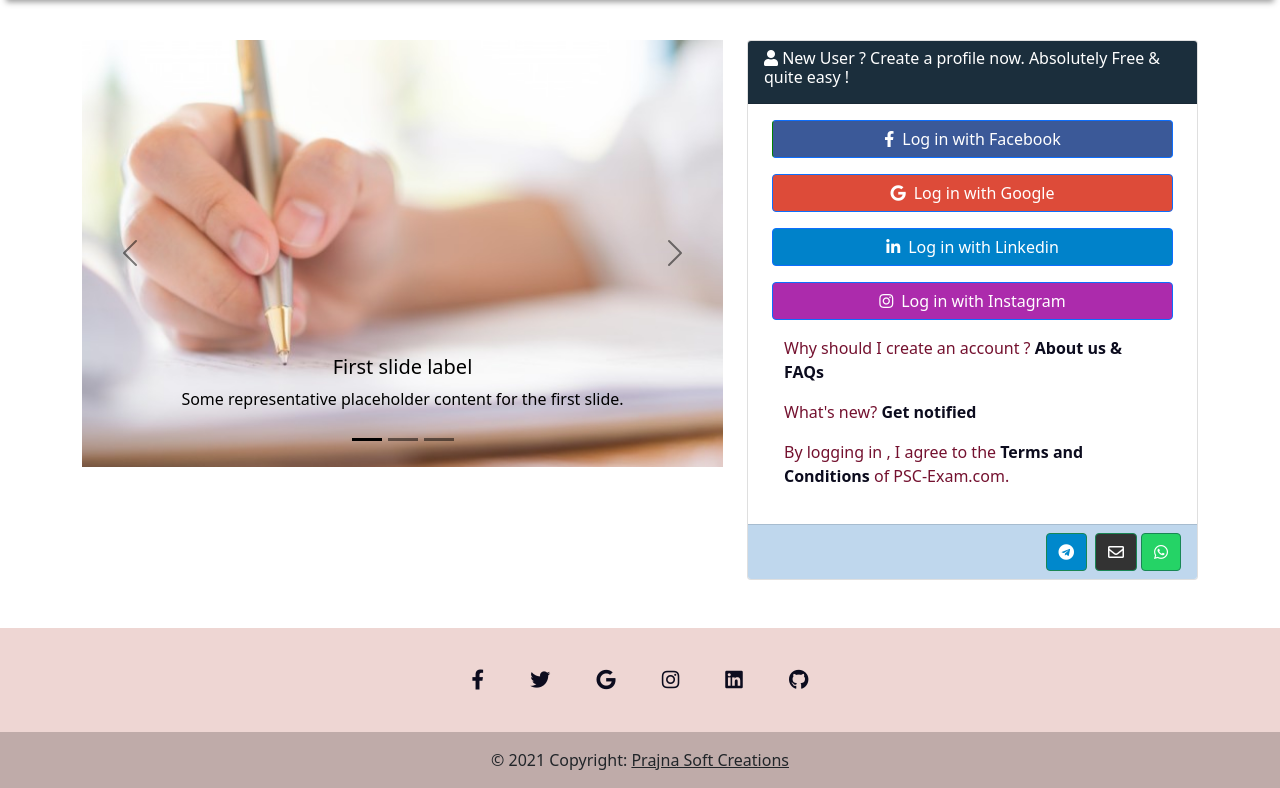
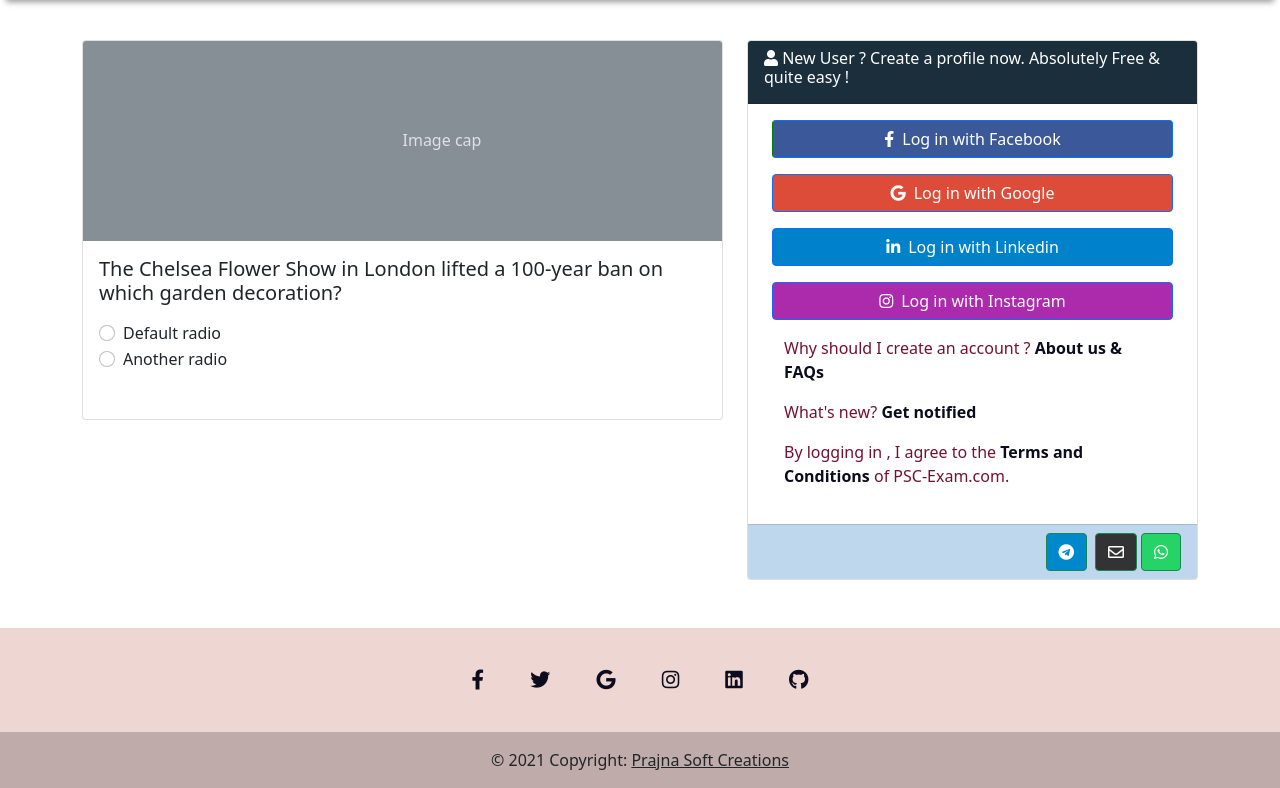
Before and after one commit to abhijit-menon/PSC-Exam, a Django app: page / in a window 1280 px wide. Shown: the part 70-858 px from the top of the page. Run offline with Django 3.2, Linux system fonts and the light colour scheme; some libraries are stand-ins or nearby versions.

Commit message:
front card

```diff
--- a/psc_exam/home/templates/base.html
+++ b/psc_exam/home/templates/base.html
@@ -8,7 +8,7 @@
 
     <link rel="icon" href="{% static 'images/logo/favicon.png' %}" type="image/png" >
     <!-- Bootstrap CSS -->
-    <link href="https://cdn.jsdelivr.net/npm/bootstrap@5.0.0-beta2/dist/css/bootstrap.min.css" rel="stylesheet" integrity="sha384-BmbxuPwQa2lc/FVzBcNJ7UAyJxM6wuqIj61tLrc4wSX0szH/Ev+nYRRuWlolflfl" crossorigin="anonymous">
+    <link href="{% static 'vendors/bootstrap/css/bootstrap.min.css' %}" rel="stylesheet" integrity="sha384-BmbxuPwQa2lc/FVzBcNJ7UAyJxM6wuqIj61tLrc4wSX0szH/Ev+nYRRuWlolflfl" crossorigin="anonymous">
     <link rel="stylesheet" href="{% static 'css/psc-exam.css' %}">
 
     <link rel="stylesheet" href="{% static 'vendors/font/css/all.css' %}">
@@ -65,44 +65,8 @@
 <div class="container" style= "margin-top: 110px;">
 <div class="row mt-2">
 <div class="col-lg-7 col-sm-12">
-<div id="carouselExampleDark" class="carousel carousel-dark slide" data-bs-ride="carousel">
-  <div class="carousel-indicators">
-    <button type="button" data-bs-target="#carouselExampleDark" data-bs-slide-to="0" class="active" aria-current="true" aria-label="Slide 1"></button>
-    <button type="button" data-bs-target="#carouselExampleDark" data-bs-slide-to="1" aria-label="Slide 2"></button>
-    <button type="button" data-bs-target="#carouselExampleDark" data-bs-slide-to="2" aria-label="Slide 3"></button>
-  </div>
-  <div class="carousel-inner">
-    <div class="carousel-item active" data-bs-interval="10000">
-      <img src="{% static 'images/bg/hand-with-pen.jpg' %}" class="d-block w-100" alt="...">
-      <div class="carousel-caption d-none d-md-block">
-        <h5>First slide label</h5>
-        <p>Some representative placeholder content for the first slide.</p>
-      </div>
-    </div>
-    <div class="carousel-item" data-bs-interval="2000">
-      <img src="{% static 'images/bg/writing.jfif' %}" class="d-block w-100" alt="...">
-      <div class="carousel-caption d-none d-md-block">
-        <h5>Second slide label</h5>
-        <p>Some representative placeholder content for the second slide.</p>
-      </div>
-    </div>
-    <div class="carousel-item">
-      <img src="{% static 'images/bg/hand-with-pen.jpg' %}" class="d-block w-100" alt="...">
-      <div class="carousel-caption d-none d-md-block">
-        <h5>Third slide label</h5>
-        <p>Some representative placeholder content for the third slide.</p>
-      </div>
-    </div>
-  </div>
-  <button class="carousel-control-prev" type="button" data-bs-target="#carouselExampleDark"  data-bs-slide="prev">
-    <span class="carousel-control-prev-icon" aria-hidden="true"></span>
-    <span class="visually-hidden">Previous</span>
-  </button>
-  <button class="carousel-control-next" type="button" data-bs-target="#carouselExampleDark"  data-bs-slide="next">
-    <span class="carousel-control-next-icon" aria-hidden="true"></span>
-    <span class="visually-hidden">Next</span>
-  </button>
-</div>
+{% block contentquestion %}
+{% endblock %}
 </div>
 <div class="col-lg-5 col-sm-12 ">
 <div class="card">
@@ -199,9 +163,9 @@
 </footer>
 
     <!-- Option 1: Bootstrap Bundle with Popper -->
-  <script src="https://ajax.googleapis.com/ajax/libs/jquery/3.5.1/jquery.min.js"></script>
-  <script src="https://maxcdn.bootstrapcdn.com/bootstrap/3.4.1/js/bootstrap.min.js"></script>
-    <script src="https://cdn.jsdelivr.net/npm/bootstrap@5.0.0-beta2/dist/js/bootstrap.bundle.min.js" integrity="sha384-b5kHyXgcpbZJO/tY9Ul7kGkf1S0CWuKcCD38l8YkeH8z8QjE0GmW1gYU5S9FOnJ0" crossorigin="anonymous"></script>
+
+  <script src="{% static 'vendors/bootstrap/js/bootstrap.bundle.min.js' %}"></script>
+  <script src="https://cdn.jsdelivr.net/npm/masonry-layout@4.2.2/dist/masonry.pkgd.min.js" integrity="sha384-GNFwBvfVxBkLMJpYMOABq3c+d3KnQxudP/mGPkzpZSTYykLBNsZEnG2D9G/X/+7D" crossorigin="anonymous" async></script>
 
     <script src="{% static 'js/psc-exam.js' %}"></script>
 
--- a/psc_exam/home/templates/home/index.html
+++ b/psc_exam/home/templates/home/index.html
@@ -1,6 +1,29 @@
 {% extends 'base.html' %}
+{% load static %}
 {% load crispy_forms_tags %}
 {% block title %} {{ title }} {% endblock %}
+{% block contentquestion %}
+<div class="card mb-3">
+        <svg class="bd-placeholder-img card-img-top" width="100%" height="200" xmlns="http://www.w3.org/2000/svg" role="img" aria-label="Placeholder: Image cap" preserveAspectRatio="xMidYMid slice" focusable="false"><title>Placeholder</title><rect width="100%" height="100%" fill="#868e96"/><text x="50%" y="50%" fill="#dee2e6" dy=".3em">Image cap</text></svg>
+
+        <div class="card-body">
+          <h5 class="card-title"> The Chelsea Flower Show in London lifted a 100-year ban on which garden decoration? </h5>
+          <p class="card-text"><fieldset class="mb-3">
+            <div class="form-check">
+              <input type="radio" name="radios" class="form-check-input" id="exampleRadio1">
+              <label class="form-check-label" for="exampleRadio1">Default radio</label>
+            </div>
+            <div class="mb-3 form-check">
+              <input type="radio" name="radios" class="form-check-input" id="exampleRadio2">
+              <label class="form-check-label" for="exampleRadio2">Another radio</label>
+            </div>
+          </fieldset></p>
+
+        </div>
+    </div>
+
+
+{% endblock %}
 {% block signupform %}
 <div class="row m3-4 mb-3 mx-2">
 <a class="btn btn-primary " style="background-color: #3b5998; border-left: 1px solid green;" href="{% url 'social:begin' 'facebook' %}" role="button"
```
